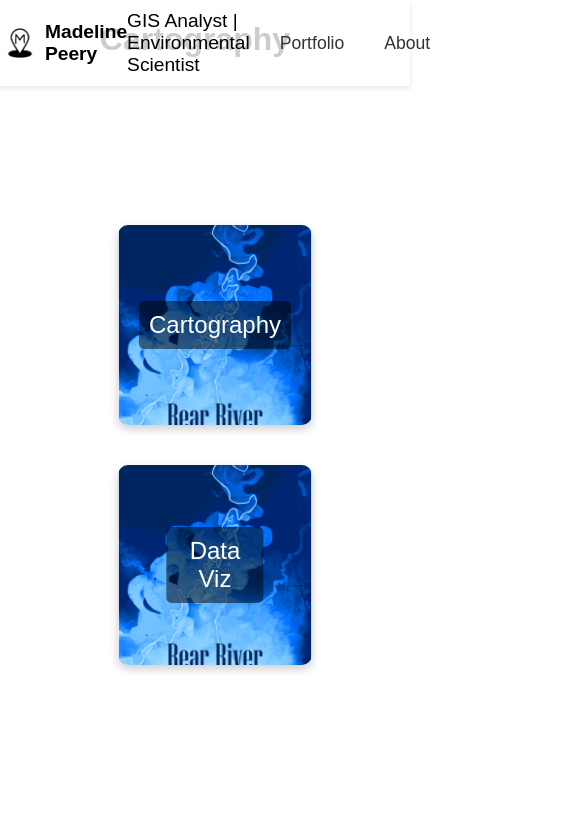
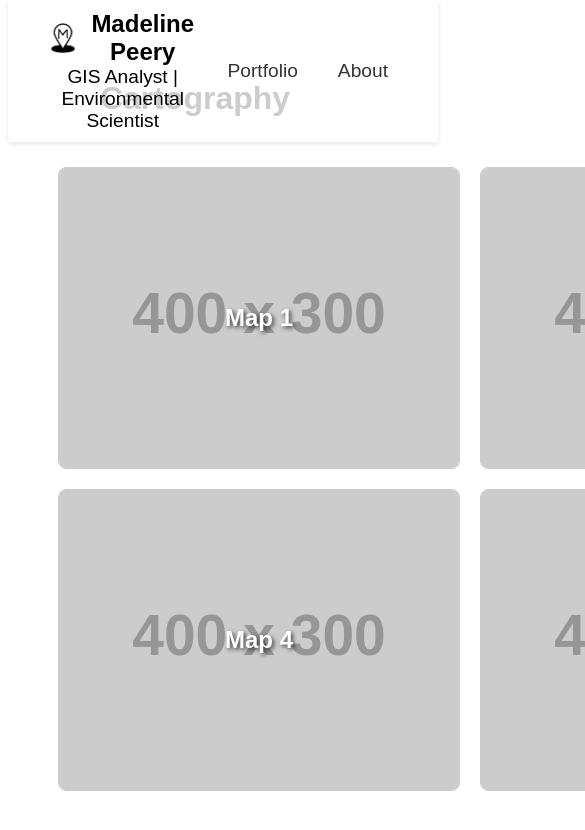
Before and after one commit to madelinemaps/madelinemaps.github.io, a plain HTML site: page cartography.html in a window 390 px wide. Shown: the top 830 px of the page, 585 px wide, since content can reach past the window. Drawn offline with Linux system fonts and the light colour scheme; placeholder pictures from the web are drawn by us; a web font is replaced by a local one.

Commit message:
Update cartography.html

```diff
--- a/cartography.html
+++ b/cartography.html
@@ -4,27 +4,7 @@
     <meta charset="UTF-8">
     <meta name="viewport" content="width=device-width, initial-scale=1.0">
     <title>Cartography</title>
-    <link rel="icon" href="./assets/images/1311.png" />
-    <meta name="description" content="Welcome to my portfolio!">
-    <link href="https://fonts.googleapis.com/css2?family=Open+Sans:wght@400;700&display=swap" rel="stylesheet">
-    <link href="https://fonts.googleapis.com/css2?family=Sulphur+Point&display=swap" rel="stylesheet">
     <style>
-        /* Basic reset for body and html */
-        body, html {
-            margin: 0;
-            height: 100%;
-            font-family: 'Sulphur Point', sans-serif;
-            color: black;
-            display: flex;
-            flex-direction: column;
-            justify-content: flex-start;
-            align-items: center;
-            background-image: url('./assets/images/mountains.jpg');
-            background-size: cover;
-            background-position: center;
-            animation: fadeIn 2s ease-in-out forwards;
-        }
-
         /* Navbar Styling */
         .navbar {
             display: flex;
@@ -90,114 +70,48 @@
             color: #333; /* Keep the color the same when clicked */
         }
 
-        /* Portfolio Page Styling */
-        .portfolio-container {
-            display: flex;
-            justify-content: center;
-            align-items: center;
-            flex-wrap: wrap;
-            margin-top: 120px; /* Adjust for navbar */
-            padding: 10px;
+        /* Basic reset for body and html */
+        body {
+            font-family: Arial, sans-serif;
+            text-align: center;
+            margin-top: 80px; /* Adjust for navbar */
         }
-
-        .portfolio-item {
+        h1 {
+            margin-top: 50px;
+        }
+        .grid-container {
+            display: grid;
+            grid-template-columns: repeat(3, 1fr);
+            gap: 20px;
+            margin: 50px;
+        }
+        .grid-item {
             position: relative;
-            width: 500px; /* Adjusted width for rectangular shape */
-            height: 300px; /* Adjusted height for rectangular shape */
-            margin: 20px;
+            width: 400px;
+            height: 300px;
             overflow: hidden;
-            border-radius: 10px;
-            box-shadow: 0 4px 10px rgba(0, 0, 0, 0.2);
-            cursor: pointer;
-            transition: transform 0.3s ease;
+            border: 1px solid #ccc;
+            border-radius: 8px;
         }
-
-        .portfolio-item:hover {
-            transform: scale(1.05); /* Slightly zoom on hover */
-        }
-
-        .portfolio-item img {
+        .grid-item img {
             width: 100%;
             height: 100%;
             object-fit: cover;
         }
-
-        .portfolio-item .portfolio-title {
+        .grid-item .title {
             position: absolute;
-            top: 50%; /* Center vertically */
-            left: 50%; /* Center horizontally */
-            transform: translate(-50%, -50%); /* Perfect centering */
-            background-color: rgba(0, 0, 0, 0.5);
+            top: 50%;
+            left: 50%;
+            transform: translate(-50%, -50%);
             color: white;
-            font-size: 1.5em;
-            padding: 10px;
-            border-radius: 5px;
-            text-align: center;
+            font-size: 24px;
+            font-weight: bold;
+            text-shadow: 2px 2px 4px rgba(0, 0, 0, 0.7);
         }
-
-        /* Fade-in Animations */
-        @keyframes fadeIn {
-            from {
-                opacity: 0;
-            }
-            to {
-                opacity: 1;
-            }
-        }
-
-        /* Media Queries for Responsiveness */
-        @media (max-width: 768px) {
-            .portfolio-item {
-                width: 400px; /* Adjust width for tablets */
-                height: 250px; /* Adjust height for tablets */
-            }
-
-            .portfolio-title {
-                font-size: 1.2em;
-            }
-
-            .navbar-left {
-                flex-direction: row;
-                align-items: center;
-                padding-left: 10px;
-            }
-
-            .bold-text {
-                font-size: 1.2em;
-            }
-
-            .nav-links {
-                padding-right: 10px;
-            }
-
-            .nav-title-link {
-                font-size: 1.1em;
-            }
-        }
-
-        @media (max-width: 480px) {
-            .portfolio-container {
-                padding: 5px;
-                flex-direction: column;
-                align-items: center;
-            }
-
-            .portfolio-item {
-                width: 100%;
-                height: 200px;
-            }
-
-            .portfolio-title {
-                font-size: 1em;
-            }
-
-            .navbar-left {
-                padding-left: 5px;
-            }
-
-            .nav-links {
-                padding-right: 5px;
-            }
+        .grid-item a {
+            display: block;
+            width: 100%;
+            height: 100%;
         }
     </style>
 </head>
@@ -218,19 +132,45 @@
         </div>
     </div>
 
-    <!-- Portfolio Content -->
+    <!-- Page Content -->
     <h1>Cartography</h1>
-    <div class="portfolio-container">
-        <!-- Portfolio Item 1 -->
-        <a href="./cartography.html" class="portfolio-item">
-            <img src="./assets/BearRiver_small.png" alt="Cartography">
-            <div class="portfolio-title">Cartography</div>
-        </a>
-        <!-- Portfolio Item 2 -->
-        <a href="./project2.html" class="portfolio-item">
-            <img src="./assets/BearRiver_small.png" alt="Data Viz">
-            <div class="portfolio-title">Data Viz</div>
-        </a>
+    <div class="grid-container">
+        <div class="grid-item">
+            <a href="https://example.com/page1">
+                <img src="https://via.placeholder.com/400x300" alt="Image 1">
+                <div class="title">Map 1</div>
+            </a>
+        </div>
+        <div class="grid-item">
+            <a href="https://example.com/page2">
+                <img src="https://via.placeholder.com/400x300" alt="Image 2">
+                <div class="title">Map 2</div>
+            </a>
+        </div>
+        <div class="grid-item">
+            <a href="https://example.com/page3">
+                <img src="https://via.placeholder.com/400x300" alt="Image 3">
+                <div class="title">Map 3</div>
+            </a>
+        </div>
+        <div class="grid-item">
+            <a href="https://example.com/page4">
+                <img src="https://via.placeholder.com/400x300" alt="Image 4">
+                <div class="title">Map 4</div>
+            </a>
+        </div>
+        <div class="grid-item">
+            <a href="https://example.com/page5">
+                <img src="https://via.placeholder.com/400x300" alt="Image 5">
+                <div class="title">Map 5</div>
+            </a>
+        </div>
+        <div class="grid-item">
+            <a href="https://example.com/page6">
+                <img src="https://via.placeholder.com/400x300" alt="Image 6">
+                <div class="title">Map 6</div>
+            </a>
+        </div>
     </div>
 </body>
 </html>
```
